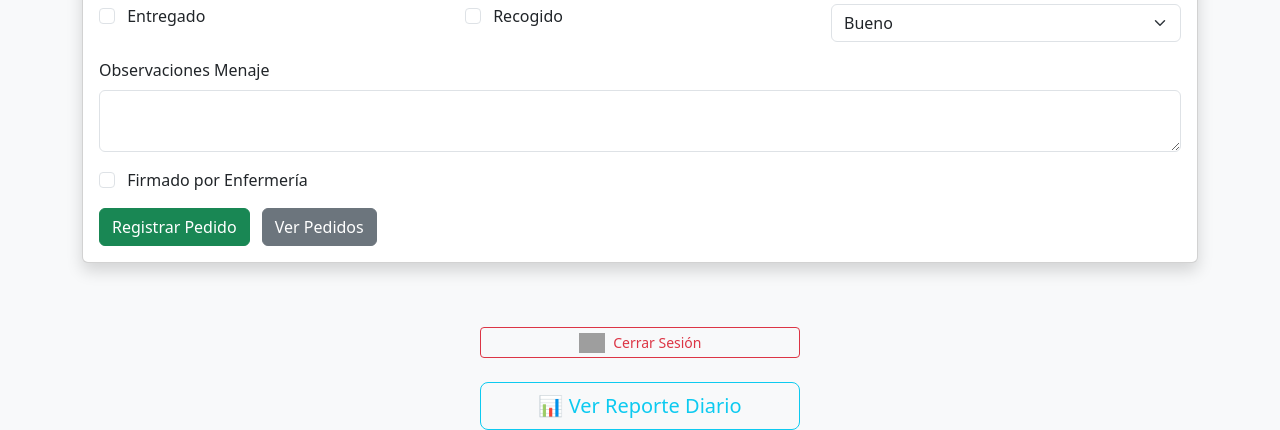
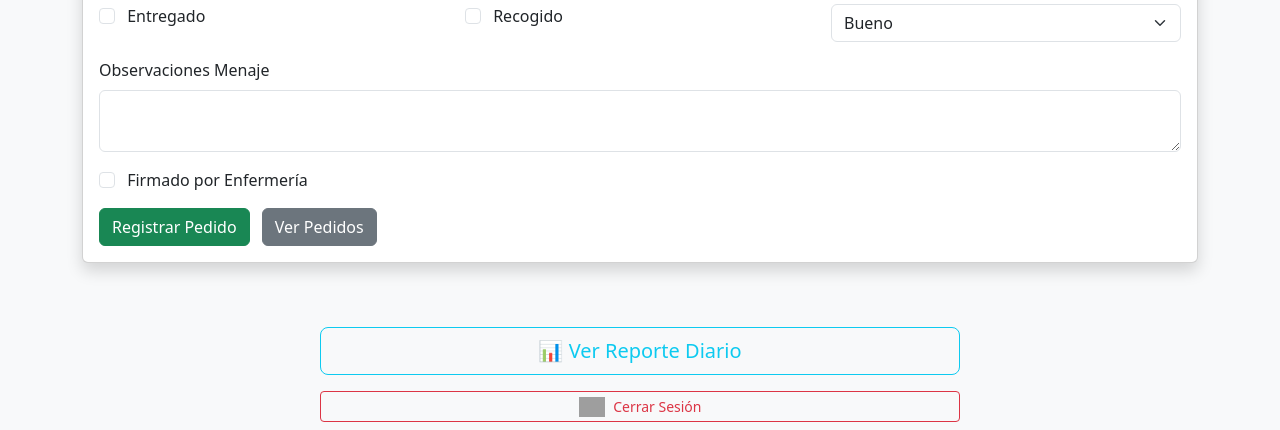
Before and after one commit to OneDataDecision/Ordena, a Flask app: page / in a window 1280 px wide. Shown: the part 849-1279 px from the top of the page. Run offline with Flask 3, Linux system fonts and the light colour scheme; the visitor is signed in with stand-in values (Sample User, id 1); grey boxes are pictures that could not be loaded.

Commit message:
Orden corregido: reporte diario primero, cierre sesión con logo

```diff
--- a/templates/index.html
+++ b/templates/index.html
@@ -128,16 +128,21 @@
     </div>
 </div>
 <div class="d-grid gap-2 col-6 mx-auto mt-5">
+</div>
+
+<div class="d-grid gap-2 col-6 mx-auto mt-3">
+    <a href="/reporte_diario" class="btn btn-outline-info btn-lg">📊 Ver Reporte Diario</a>
+</div>
 
 <div class="d-grid gap-2 col-6 mx-auto mt-3">
     <a href="/logout" class="btn btn-outline-danger btn-sm d-flex align-items-center justify-content-center gap-2">
         <img src="{{ url_for('static', filename='img/LogoONEOficial.png') }}" alt="Cerrar sesión" style="height: 20px;">
         <span>Cerrar Sesión</span>
     </a>
-</div>
-<div class="d-grid gap-2 col-6 mx-auto mt-3">
-    <a href="/reporte_diario" class="btn btn-outline-info btn-lg">📊 Ver Reporte Diario</a>
-</div>
+<div>
+
+
+
 
 
 </body>
```
